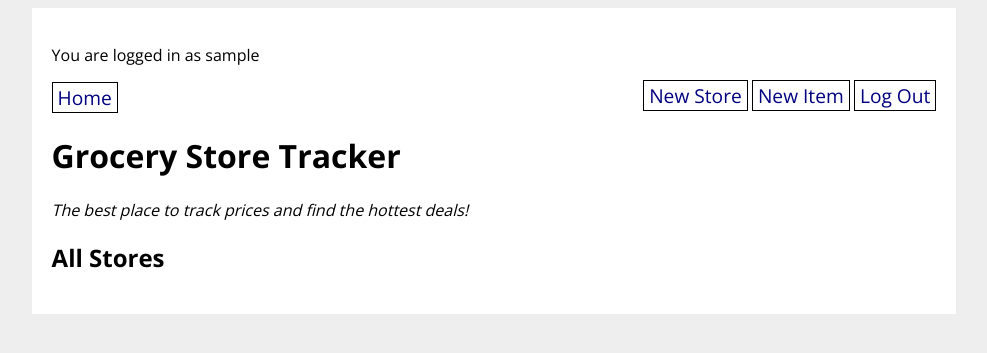
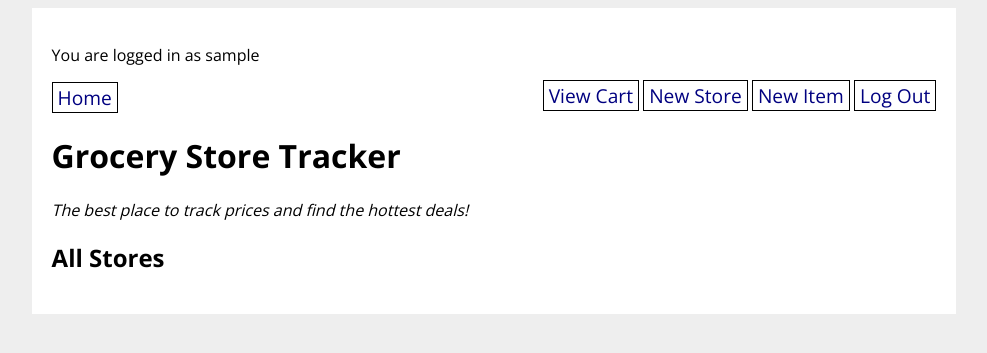
Before and after one commit to energeist/acs-1220-grocery-store-app, a Flask app: page / in a window 1280 px wide. Shown: the top 353 px of the page, without its empty margins (146-1133 px from the left). Run offline with Flask 2, Linux system fonts and the light colour scheme; the visitor is signed in with stand-in values (Sample User, id 1); data comes from the database, SQL or seed files in the repository; data that the repository does not hold is empty.

Commit message:
cart link on base page

```diff
--- a/grocery_app/templates/base.html
+++ b/grocery_app/templates/base.html
@@ -8,17 +8,18 @@
     </head>
     <body>
         <div id="content">
+            {% if current_user.is_authenticated %}
+                <p>You are logged in as {{ current_user.username }}</p>
+            {% endif %}
             {% for message in get_flashed_messages() %}
                 <p>{{ message }}</p>
             {% endfor %}
-            {% if current_user.is_authenticated %}
-                <p>You are logged in as {{ current_user.username }}</p>
-            {% endif %}
             <nav>
                 <a href="/">Home</a>
                 <div>
                     <!-- ONLY SHOW THESE WHEN LOGGED IN -->
                     {% if current_user.is_authenticated %}
+                        <a href="/shopping_list">View Cart</a>
                         <a href="/new_store">New Store</a>
                         <a href="/new_item">New Item</a>
                         <a href="/logout">Log Out</a>
```
